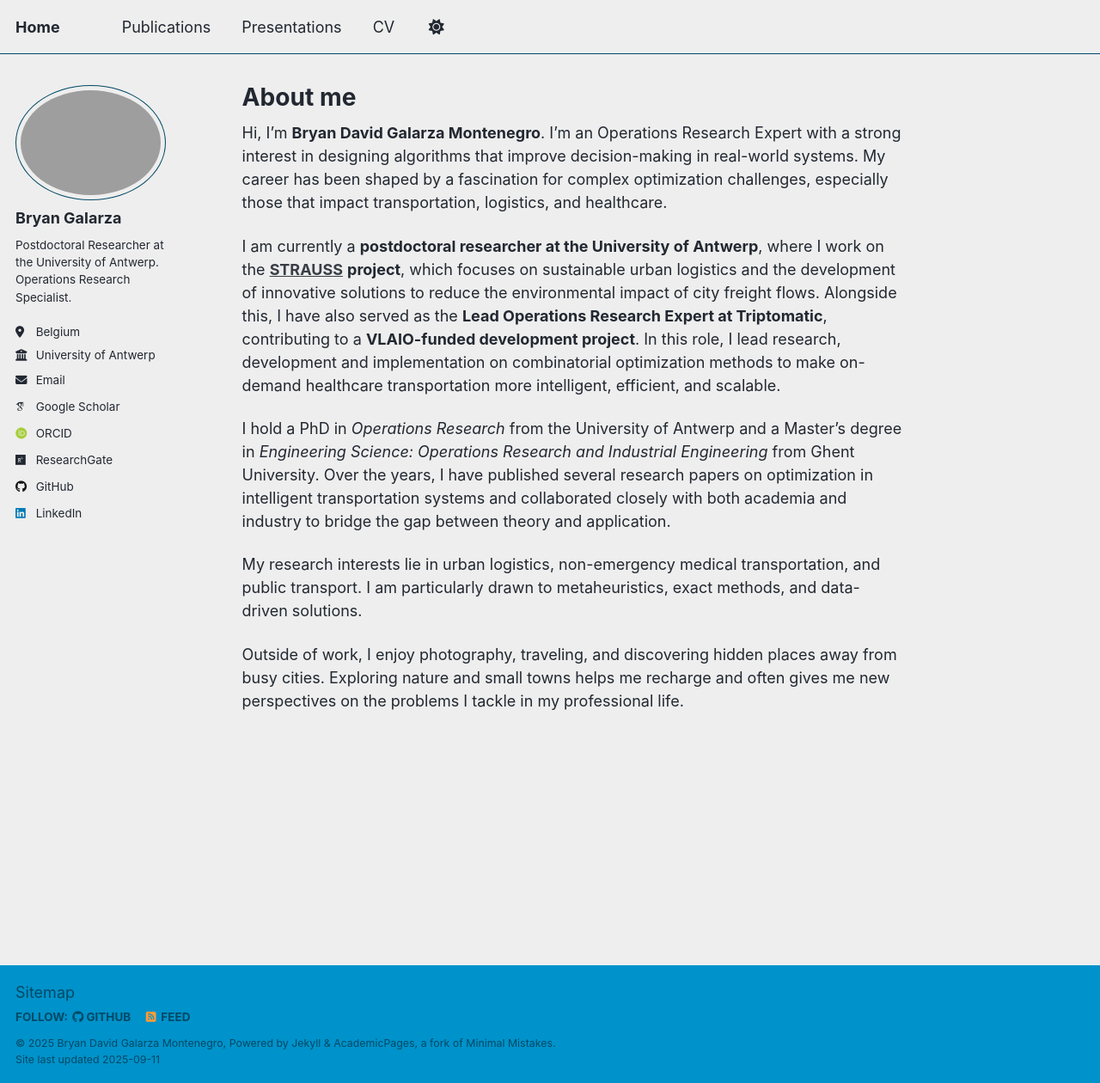
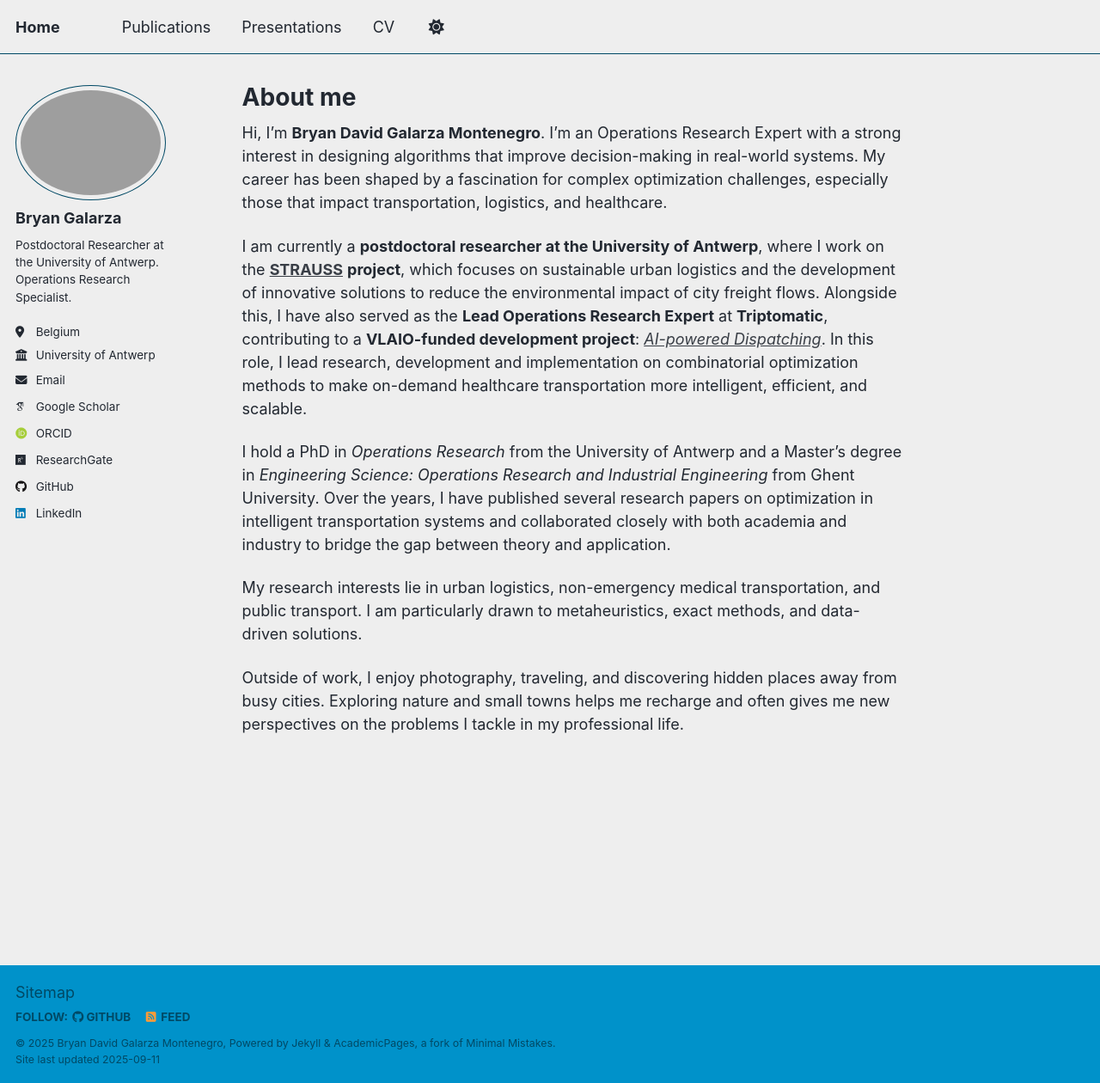
Before and after one commit to BryanG13/bryang13.github.io, a Jekyll site: the page built from _pages/about.md, in a window 1280 px wide and 1260 px high. Shown: the whole window at 86% size. Built offline with Jekyll 4.4.1, drawn with Linux system fonts in a browser that asks for light colours; some web fonts are replaced; a script that is not in the unit is left out.

Commit message:
more links

```diff
--- a/_pages/about.md
+++ b/_pages/about.md
@@ -9,7 +9,7 @@ redirect_from:
 
 Hi, I'm **Bryan David Galarza Montenegro**. I’m an Operations Research Expert with a strong interest in designing algorithms that improve decision-making in real-world systems. My career has been shaped by a fascination for complex optimization challenges, especially those that impact transportation, logistics, and healthcare.
 
-I am currently a **postdoctoral researcher at the University of Antwerp**, where I work on the [**STRAUSS**](https://www.uantwerpen.be/en/research-groups/ant-or/research-projects/project-strauss/) **project**, which focuses on sustainable urban logistics and the development of innovative solutions to reduce the environmental impact of city freight flows. Alongside this, I have also served as the **Lead Operations Research Expert at Triptomatic**, contributing to a **VLAIO-funded development project**. In this role, I lead research, development and implementation on combinatorial optimization methods to make on-demand healthcare transportation more intelligent, efficient, and scalable.
+I am currently a **postdoctoral researcher at the University of Antwerp**, where I work on the [**STRAUSS**](https://www.uantwerpen.be/en/research-groups/ant-or/research-projects/project-strauss/) **project**, which focuses on sustainable urban logistics and the development of innovative solutions to reduce the environmental impact of city freight flows. Alongside this, I have also served as the **Lead Operations Research Expert** at **Triptomatic**, contributing to a **VLAIO-funded development project**: [*AI-powered Dispatching*](https://triptomatic.com/en-be/nemt#dispatching). In this role, I lead research, development and implementation on combinatorial optimization methods to make on-demand healthcare transportation more intelligent, efficient, and scalable.
 
 I hold a PhD in *Operations Research* from the University of Antwerp and a Master’s degree in *Engineering Science: Operations Research and Industrial Engineering* from Ghent University. Over the years, I have published several research papers on optimization in intelligent transportation systems and collaborated closely with both academia and industry to bridge the gap between theory and application.
 
```
